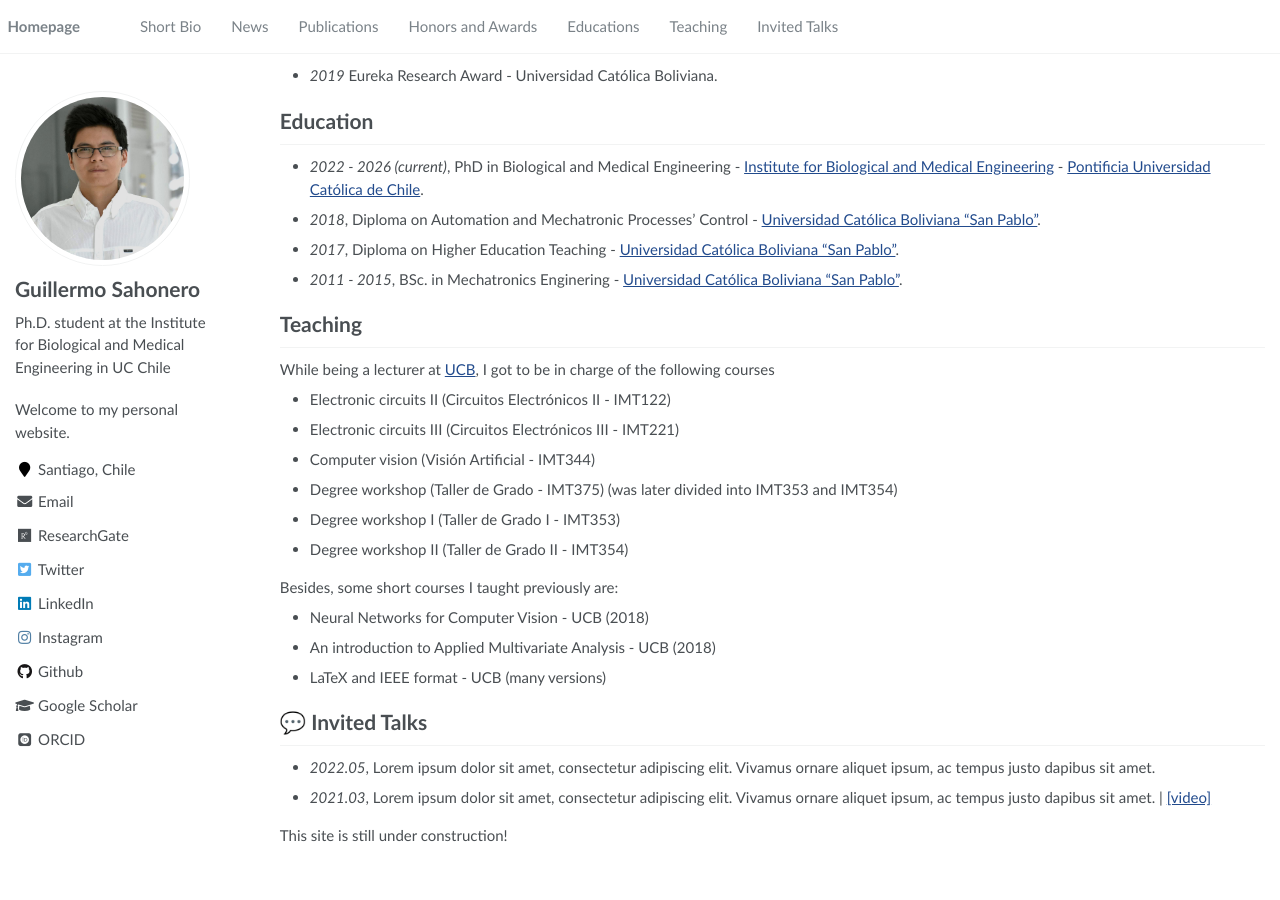
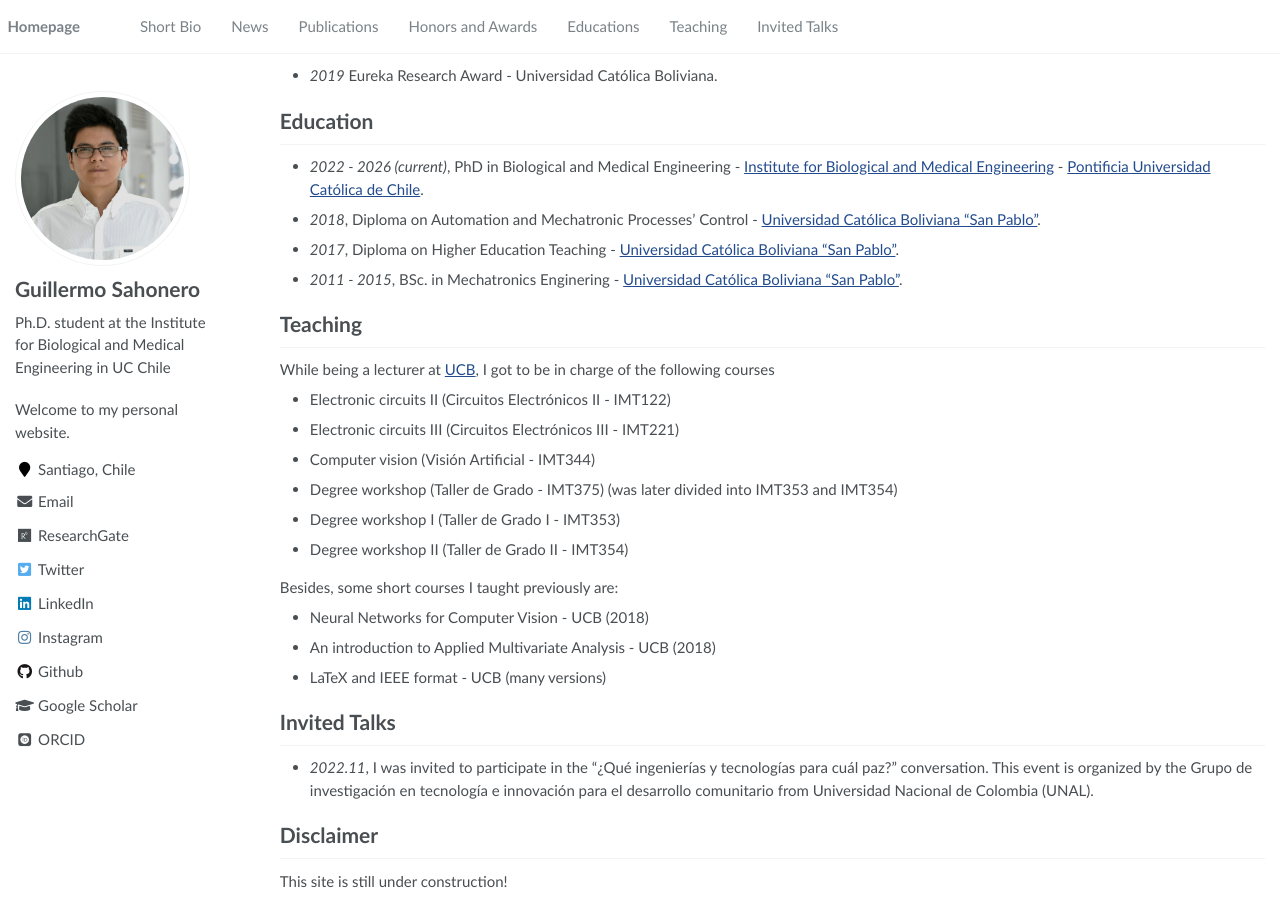
Before and after one commit to gsahonero/gsahonero.github.io, a Jekyll site: the page built from _pages/about.md, in a window 1280 px wide and 900 px high, scrolled down 1844 px. Built offline with Jekyll 4.4.1, drawn with Linux system fonts in a browser that asks for light colours; some web fonts are replaced; before the commit the page ends 2698 px from its top, so only the background shows below that.

Commit message:
Adding recent invited talk.

```diff
--- a/_pages/about.md
+++ b/_pages/about.md
@@ -94,8 +94,9 @@ Besides, some short courses I taught previously are:
 - An introduction to Applied Multivariate Analysis - UCB (2018)
 - LaTeX and IEEE format - UCB (many versions)
 
-# 💬 Invited Talks
-- *2022.05*, Lorem ipsum dolor sit amet, consectetur adipiscing elit. Vivamus ornare aliquet ipsum, ac tempus justo dapibus sit amet.
-- *2021.03*, Lorem ipsum dolor sit amet, consectetur adipiscing elit. Vivamus ornare aliquet ipsum, ac tempus justo dapibus sit amet.  \| [\[video\]](https://github.com/)
+# Invited Talks
+- *2022.11*, I was invited to participate in the "¿Qué ingenierías y tecnologías para cuál paz?" conversation. This event is organized by the Grupo de investigación en tecnología e innovación para el desarrollo comunitario from Universidad Nacional de Colombia (UNAL).
 
+
+# Disclaimer
 This site is still under construction!
```
